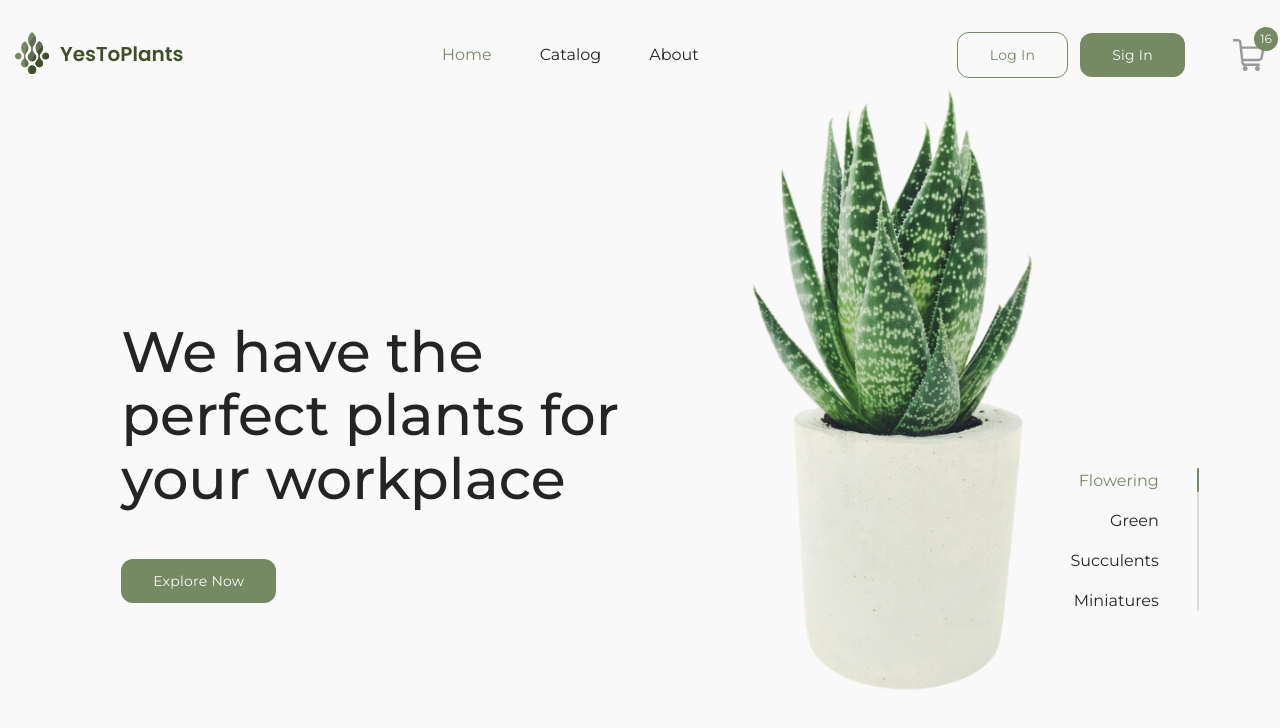
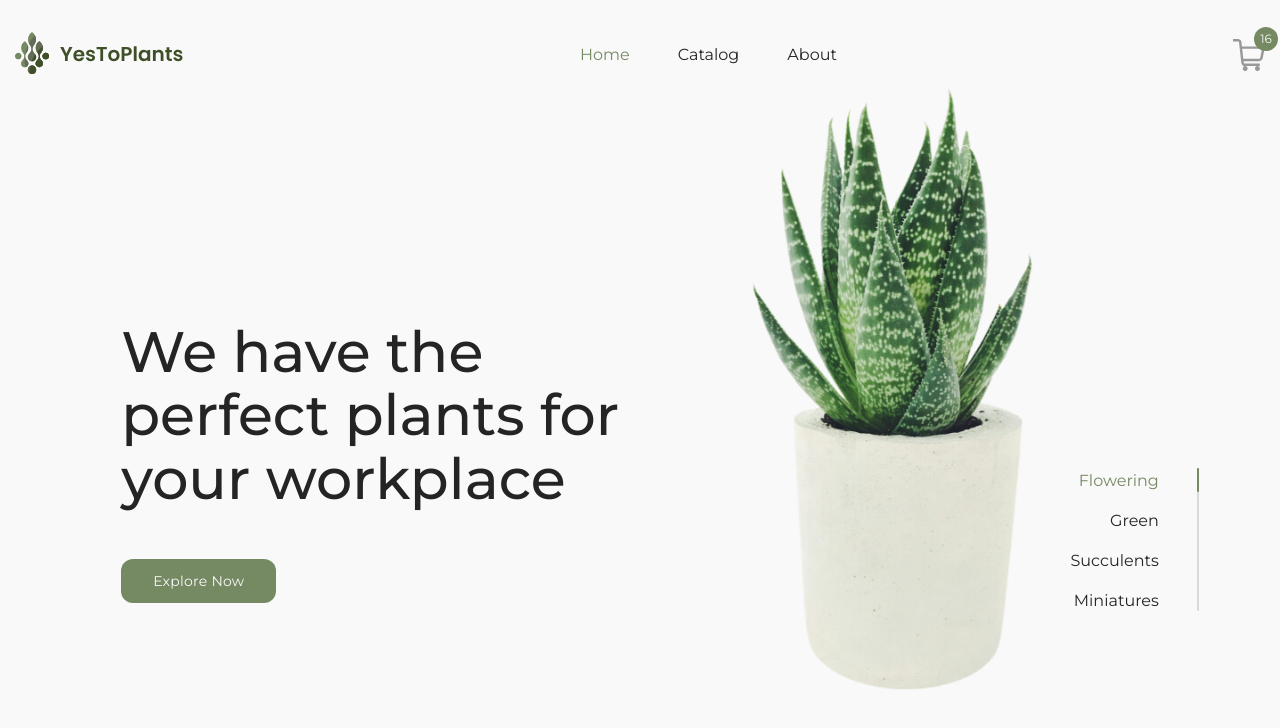
Before and after one commit to D4n1el13and37/e-commerce-app, a React (Vite) app: page / in a window 1280 px wide. Shown: the top 728 px of the page. Built offline with nearby package versions, Linux system fonts and the light colour scheme.

Commit message:
fix: comment headerAuthBtns from header

```diff
--- a/src/components/header/Header.tsx
+++ b/src/components/header/Header.tsx
@@ -2,7 +2,7 @@ import React from 'react';
 import Logo from './Logo.svg';
 import classes from './Header.module.scss';
 // import HeaderUser from '../headerUser/HeaderUser';
-import HeaderAuthBtns from '../headerAuthBtns/HeaderAuthBtns';
+// import HeaderAuthBtns from '../headerAuthBtns/HeaderAuthBtns';
 
 const Header: React.FC = () => (
   <header>
@@ -33,7 +33,7 @@ const Header: React.FC = () => (
         </ul>
       </nav>
       <div className={classes.header__links}>
-        <HeaderAuthBtns />
+        {/* <HeaderAuthBtns /> */}
         {/* <HeaderUser /> */}
         <a href="#" className={classes.card} aria-label="Shopping card">
           <span className={classes.card__quantity}>16</span>
```
